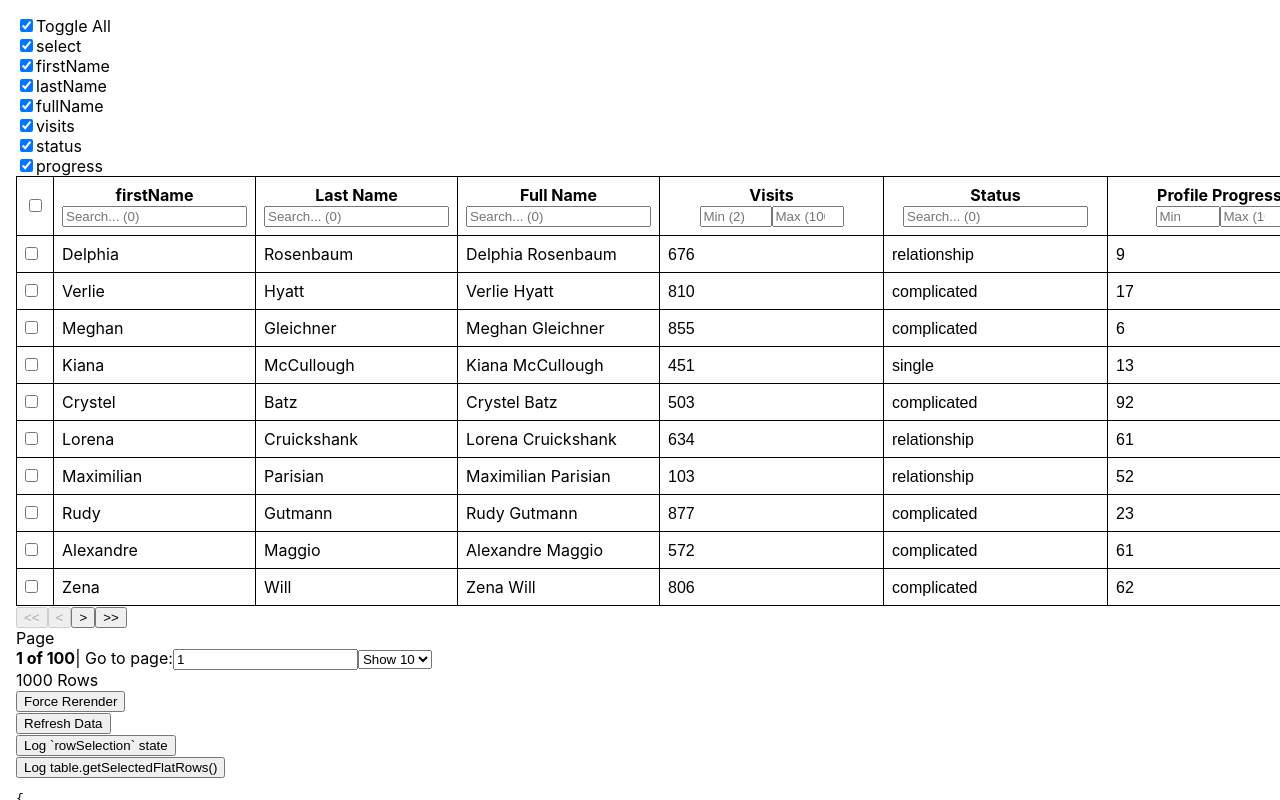
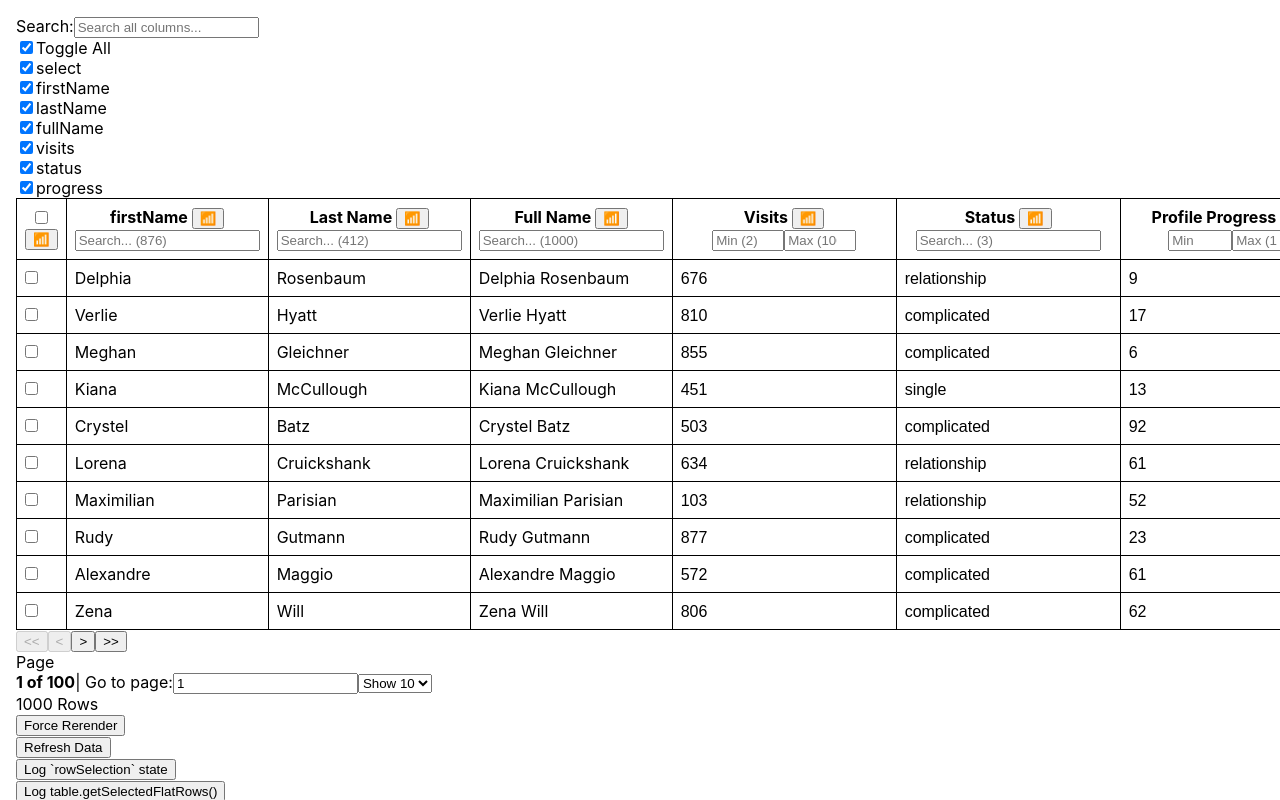
Before and after one commit to daekwon00/table-app, a React (Create React App) app: page / in a window 1280 px wide. Shown: the top 800 px of the page. Built offline with nearby package versions, Linux system fonts and the light colour scheme.

Commit message:
필터 기능 복구 및 정리

```diff
--- a/src/App.tsx
+++ b/src/App.tsx
@@ -1,14 +1,14 @@
 import {
-  // ColumnFiltersState,
+  ColumnFiltersState,
   getCoreRowModel,
   getFacetedMinMaxValues,
-  // getFacetedRowModel,
-  // getFacetedUniqueValues,
+  getFacetedRowModel,
+  getFacetedUniqueValues,
   getFilteredRowModel,
-  // getGroupedRowModel,
+  getGroupedRowModel,
   getPaginationRowModel,
-  // getSortedRowModel,
-  // GroupingState,
+  getSortedRowModel,
+  GroupingState,
   useReactTable,
 } from '@tanstack/react-table'
 import React from 'react'
@@ -22,7 +22,7 @@ import {
   fuzzyFilter,
   getTableMeta,
 } from './tableModels'
-// import DebouncedInput from './components/DebouncedInput'
+import DebouncedInput from './components/DebouncedInput'
 import ActionButtons from './components/ActionButtons'
 // import { faker } from '@faker-js/faker'
 import CustomTable from './components/CustomTable'
@@ -76,13 +76,13 @@ export const App = () => {
   const refreshData = () => setData(makeData(1000))
 
   const [columnVisibility, setColumnVisibility] = React.useState({})
-  // const [grouping, setGrouping] = React.useState<GroupingState>([])
+  const [grouping, setGrouping] = React.useState<GroupingState>([])
   // const [isSplit, setIsSplit] = React.useState(false)
   const [rowSelection, setRowSelection] = React.useState({})
-  // const [columnPinning, setColumnPinning] = React.useState({})
-  // const [columnFilters, setColumnFilters] = React.useState<ColumnFiltersState>(
-  //   []
-  // )
+  const [columnPinning, setColumnPinning] = React.useState({})
+  const [columnFilters, setColumnFilters] = React.useState<ColumnFiltersState>(
+    []
+  )
   const [globalFilter, setGlobalFilter] = React.useState('')
 
   const [autoResetPageIndex, skipAutoResetPageIndex] = useSkipper()
@@ -94,29 +94,29 @@ export const App = () => {
     getCoreRowModel: getCoreRowModel(),
     getFilteredRowModel: getFilteredRowModel(),
     getPaginationRowModel: getPaginationRowModel(),
-    // getSortedRowModel: getSortedRowModel(),
-    // getGroupedRowModel: getGroupedRowModel(),
-    // getFacetedRowModel: getFacetedRowModel(),
-    // getFacetedUniqueValues: getFacetedUniqueValues(),
+    getSortedRowModel: getSortedRowModel(),
+    getGroupedRowModel: getGroupedRowModel(),
+    getFacetedRowModel: getFacetedRowModel(),
+    getFacetedUniqueValues: getFacetedUniqueValues(),
     getFacetedMinMaxValues: getFacetedMinMaxValues(),
-    // onColumnFiltersChange: setColumnFilters,
+    onColumnFiltersChange: setColumnFilters,
     onGlobalFilterChange: setGlobalFilter,
     globalFilterFn: fuzzyFilter,
     autoResetPageIndex,
     enableColumnResizing: true,
     columnResizeMode: 'onChange',
     onColumnVisibilityChange: setColumnVisibility,
-    // onGroupingChange: setGrouping,
-    // onColumnPinningChange: setColumnPinning,
+    onGroupingChange: setGrouping,
+    onColumnPinningChange: setColumnPinning,
     onRowSelectionChange: setRowSelection,
     // Provide our updateData function to our table meta
     meta: getTableMeta(setData, skipAutoResetPageIndex),
     state: {
-      // grouping,
-      // columnFilters,
+      grouping,
+      columnFilters,
       globalFilter,
       columnVisibility,
-      // columnPinning,
+      columnPinning,
       rowSelection,
     },
     debugTable: true,
@@ -124,14 +124,14 @@ export const App = () => {
     debugColumns: true,
   })
 
-  // React.useEffect(() => {
-  //   if (table.getState().columnFilters[0]?.id === 'fullName') {
-  //     if (table.getState().sorting[0]?.id !== 'fullName') {
-  //       table.setSorting([{ id: 'fullName', desc: false }])
-  //     }
-  //   }
-  // // eslint-disable-next-line react-hooks/exhaustive-deps
-  // }, [table.getState().columnFilters[0]?.id])
+  React.useEffect(() => {
+    if (table.getState().columnFilters[0]?.id === 'fullName') {
+      if (table.getState().sorting[0]?.id !== 'fullName') {
+        table.setSorting([{ id: 'fullName', desc: false }])
+      }
+    }
+  // eslint-disable-next-line react-hooks/exhaustive-deps
+  }, [table.getState().columnFilters[0]?.id])
 
   // const randomizeColumns = () => {
   //   table.setColumnOrder(
@@ -142,7 +142,7 @@ export const App = () => {
   return (
     <Styles>
       <div className="p-2 grid grid-cols-4 gap-4">
-        {/* <div className="p-2">
+        <div className="p-2">
           Search:
           <DebouncedInput
             value={globalFilter ?? ''}
@@ -150,7 +150,7 @@ export const App = () => {
             className="mx-1 p-2 font-lg shadow border border-block"
             placeholder="Search all columns..."
           />
-        </div> */}
+        </div>
         <div className="p-2 inline-block border border-black shadow rounded">
           <div className="px-1 border-b border-black">
             <label>
@@ -179,8 +179,8 @@ export const App = () => {
             )
           })}
         </div>
-        {/* <div className="p-2">
-          <div>
+        <div className="p-2">
+          {/* <div>
             <input
               type="checkbox"
               checked={isSplit}
@@ -191,8 +191,8 @@ export const App = () => {
           </div>
           <button onClick={randomizeColumns} className="border rounded p-1">
             Shuffle Columns
-          </button>
-        </div> */}
+          </button> */}
+        </div>
       </div>
       {/* <div className={`flex ${isSplit ? 'gap-4' : ''}`}>
         {isSplit ? <CustomTable table={table} tableGroup="left" /> : null}
--- a/src/components/CustomTable.tsx
+++ b/src/components/CustomTable.tsx
@@ -83,7 +83,7 @@ export function CustomTable<T extends RowData>({
                         header.column.columnDef.header,
                         header.getContext()
                       )}{' '}
-                      {/* <button
+                      <button
                         onClick={header.column.getToggleSortingHandler()}
                         className={
                           header.column.getCanSort()
@@ -95,7 +95,7 @@ export function CustomTable<T extends RowData>({
                           asc: '🔼',
                           desc: '🔽',
                         }[header.column.getIsSorted() as string] ?? '📶'}
-                      </button> */}
+                      </button>
                     </div>
                     {header.column.getCanFilter() ? (
                       <div>
--- a/src/components/InderterminateCheckbox.tsx
+++ b/src/components/InderterminateCheckbox.tsx
@@ -15,6 +15,7 @@ function IndeterminateCheckbox({
     if (typeof indeterminate === 'boolean') {
       ref.current.indeterminate = !rest.checked && indeterminate
     }
+  // eslint-disable-next-line react-hooks/exhaustive-deps
   }, [ref, indeterminate])
 
   return (
```
Also changed, not shown: src/tableModels.tsx (+0 -59 lines).
